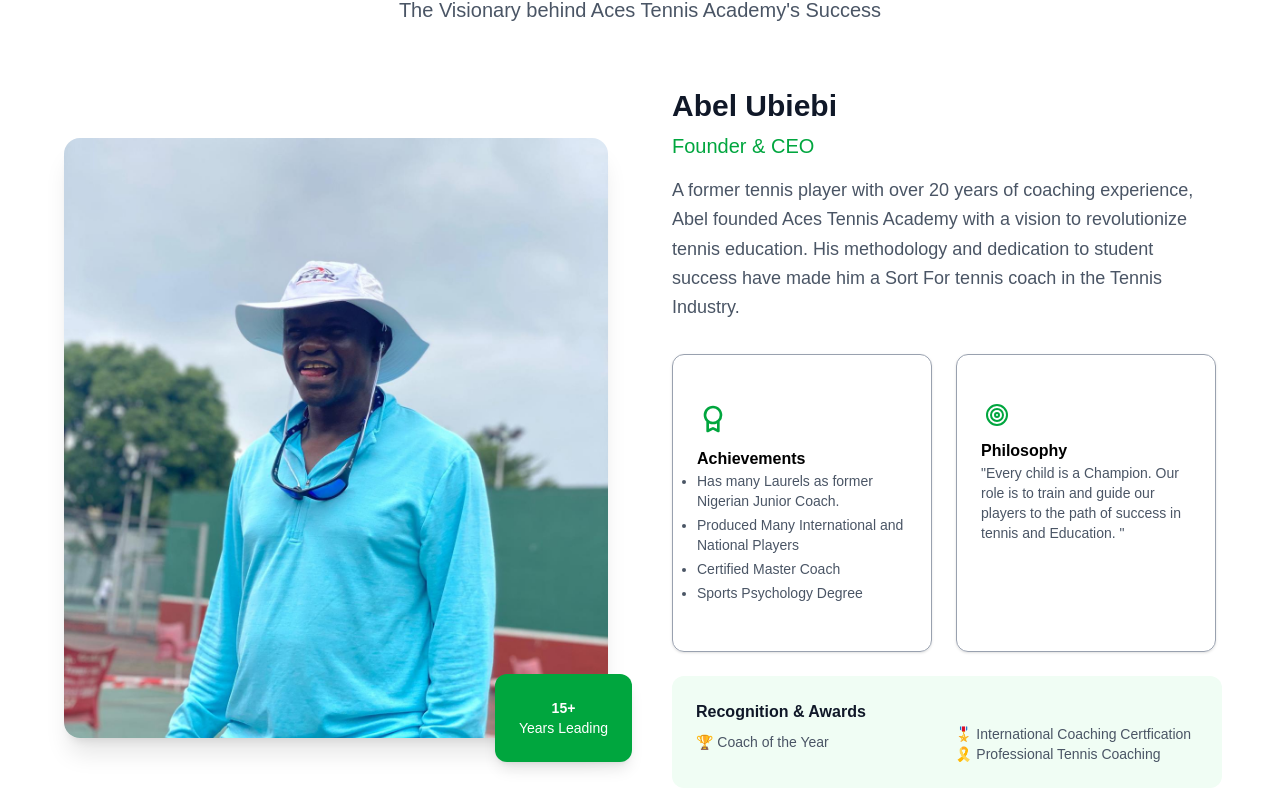
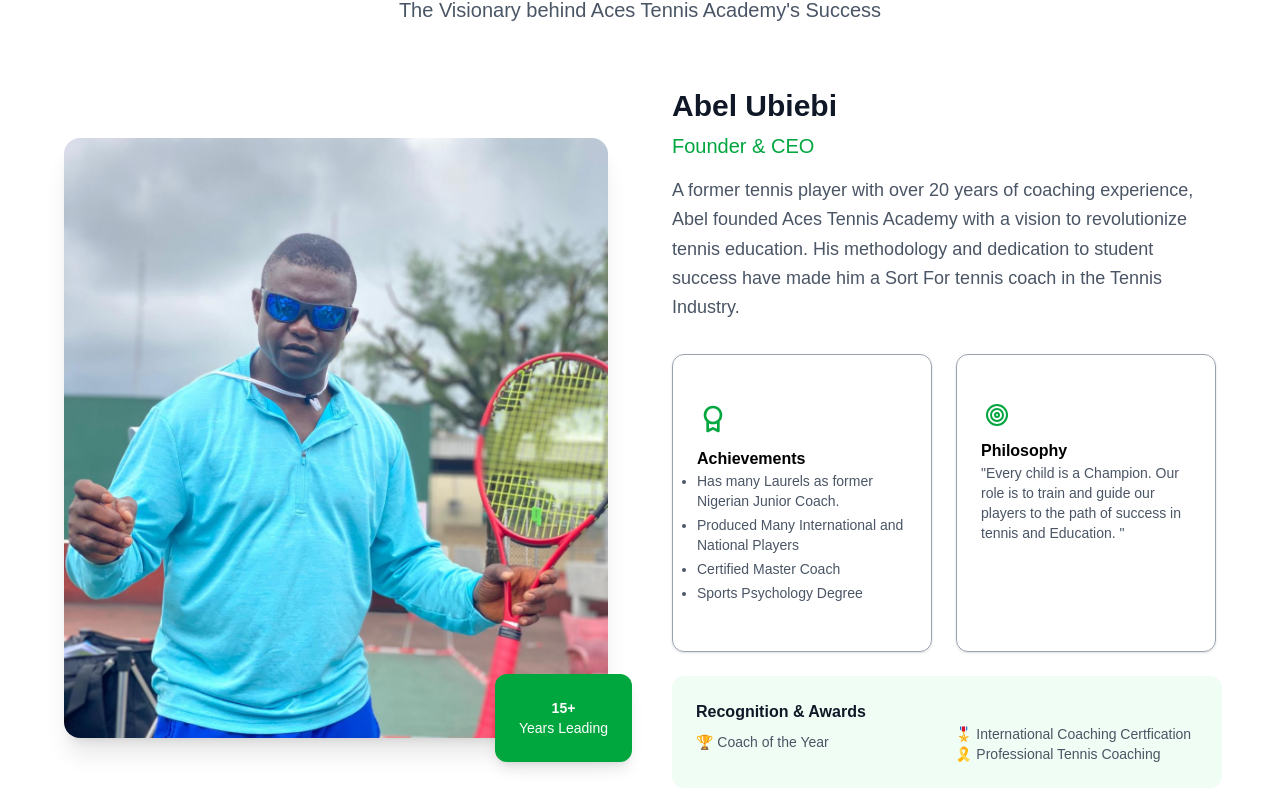
Before and after one commit to aces-tennis25/aces, a Next.js app: page /about in a window 1280 px wide. Shown: the part 1267-2073 px from the top of the page. Built offline with nearby package versions, Linux system fonts and the light colour scheme.

Commit message:
changed a picture

```diff
--- a/app/about/page.tsx
+++ b/app/about/page.tsx
@@ -16,7 +16,7 @@ import { Card, CardContent } from "@/components/ui/card";
 
 import training2 from "@/public/training2.jpg";
 import about from "@/public/about.jpg";
-import coach from "@/public/coach.jpg";
+import coach1 from "@/public/coach1.jpg";
 
 const page = () => {
   return (
@@ -121,7 +121,7 @@ const page = () => {
             <div className="grid lg:grid-cols-2 gap-8 sm:gap-12 lg:gap-16 items-center mt-8">
               <div className="relative order-2 lg:order-1">
                 <Image
-                  src={coach}
+                  src={coach1}
                   alt="ceo"
                   width={500}
                   height={500}
```
Also changed, not shown: public/coach1.jpg (added).
